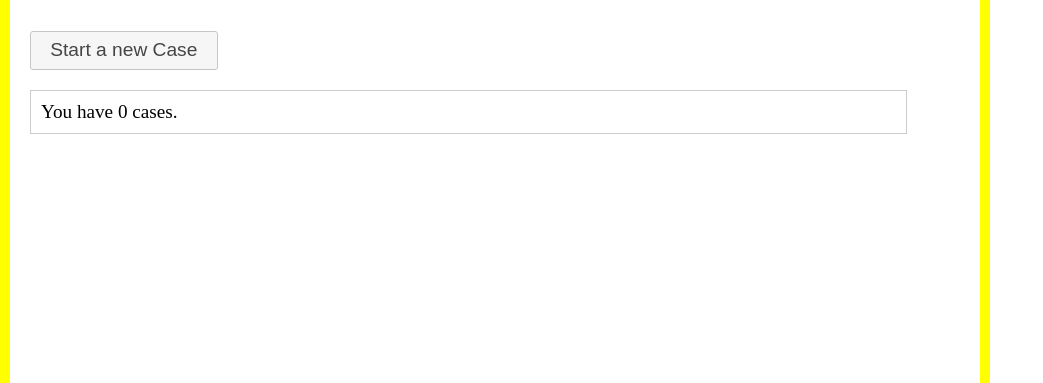
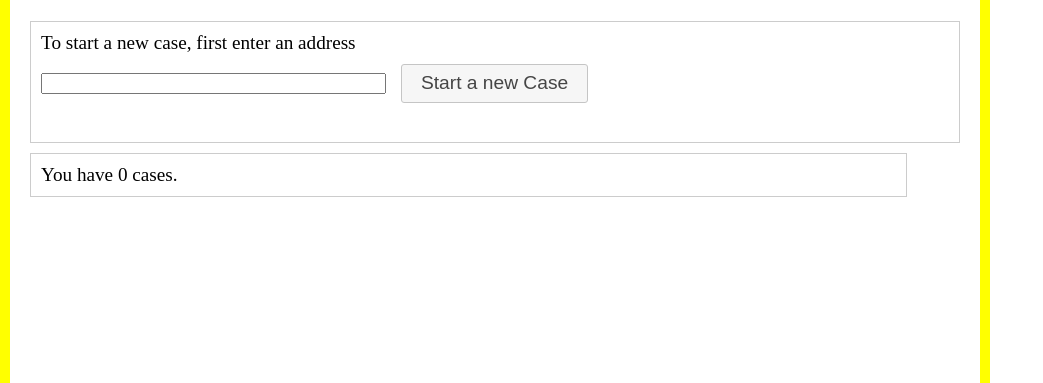
Before and after one commit to stanlee321/pysolper, a Python web app: template permit/templates/applicant_home.html in a window 1280 px wide. Shown: the part 158-541 px from the top of the page, without its empty margins (0-1043 px from the left). Run offline with Jinja, Linux system fonts and the light colour scheme; the template is opened without the code that fills it, so the values that code supplies are empty; some libraries are stand-ins or nearby versions.

Commit message:
user can enter address for new case

```diff
--- a/permit/applicant.py
+++ b/permit/applicant.py
@@ -51,7 +51,7 @@
         # TODO: add a form!
         case = models.Case.create(
             owner = user,
-            address = '123 Elm Street',
+            address = self.request.args.get('address')
             )
 
         return self.redirect('/case/details/%s' % case.key().id())
--- a/permit/templates/applicant_home.html
+++ b/permit/templates/applicant_home.html
@@ -23,10 +23,14 @@
   eventually approved by {{ main.jurisdiction|e }}.
 </p>
 
-<div id="start-new-case">
-  <a href="/case/create" id="start-new-case-button" class="button">
-    Start a new Case
-  </a>
+<div id="start-new-case" class="panel">
+  To start a new case, first enter an address
+  <br/>
+  <form action="/case/create" method="GET">
+  <input type="text" name="address" size=40>
+  <input type="submit" id="start-new-case-button" class="button"
+	 value="Start a new Case">
+  </form>
 </div>
 
 <div id="cases-in-progress" class="list-panel">
```
